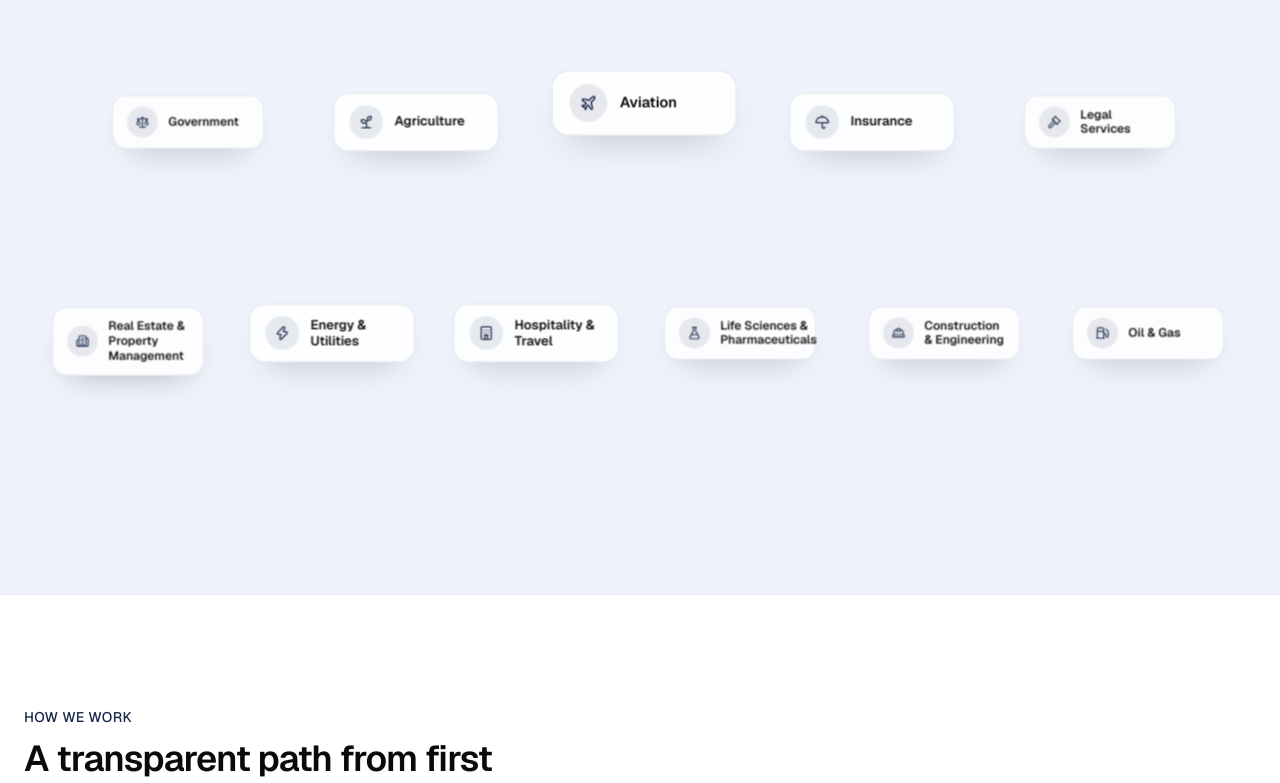
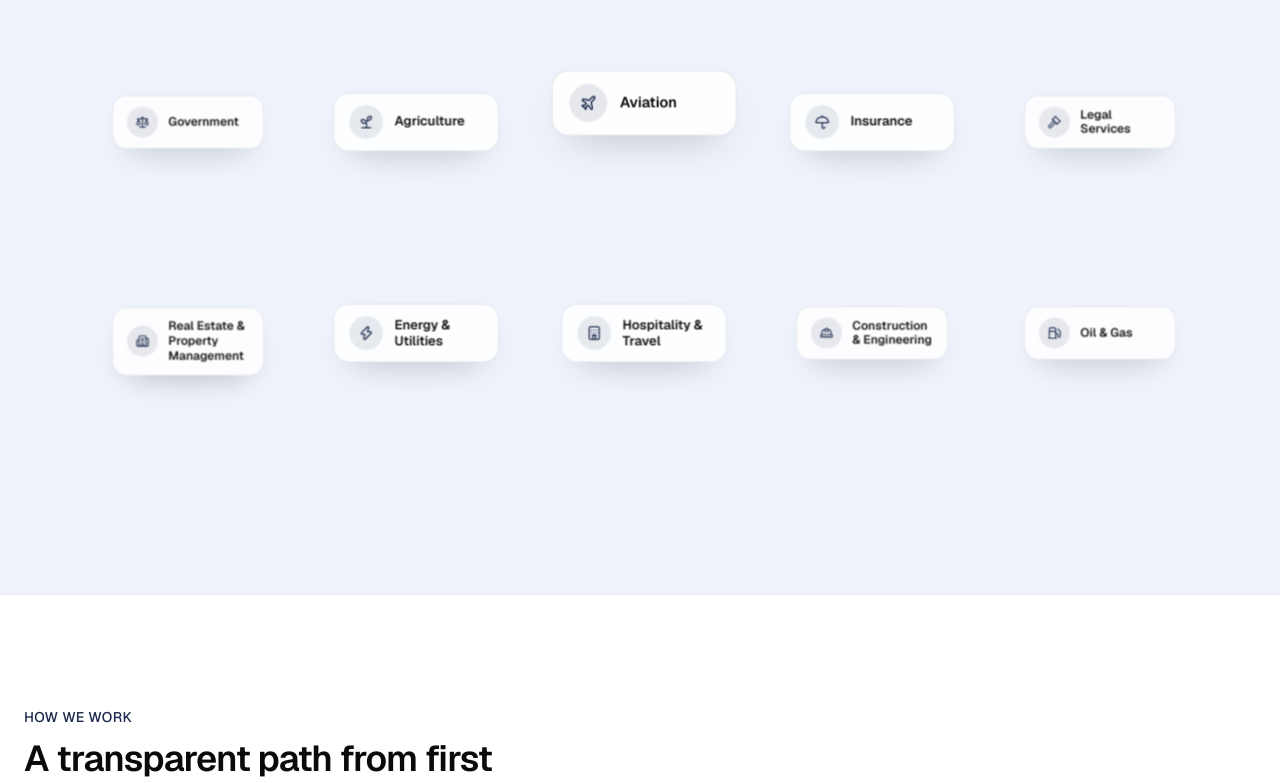
Before and after one commit to mian-yahya-gul/forward-deployment, a Next.js app: page / in a window 1280 px wide. Shown: the part 4080-4863 px from the top of the page. Built offline with nearby package versions, Linux system fonts and the light colour scheme.

Commit message:
Drop Life Sciences & Pharmaceuticals from homepage industries teaser
Keeps its /industries listing entry and detail page intact; it's just
excluded from the homepage scatter field, which rebalances to a 6/5/5
row layout for the remaining 16 industries.

```diff
--- a/components/shared/IndustryScatterField.tsx
+++ b/components/shared/IndustryScatterField.tsx
@@ -10,6 +10,10 @@ import { industries, type Industry } from "@/lib/data/industries";
 import { IndustryCard } from "@/components/shared/IndustryCard";
 import { ScrollReveal } from "@/components/shared/ScrollReveal";
 
+// Life Sciences & Pharmaceuticals still has its own /industries page and
+// listing entry — it's just left out of this homepage teaser.
+const homepageIndustries = industries.filter((industry) => industry.slug !== "life-sciences-pharmaceuticals");
+
 type Tier = "near" | "mid" | "far";
 
 interface Placement {
@@ -21,7 +25,7 @@ interface Placement {
 }
 
 // Hand-placed scatter positions (not randomized, so there's no
-// hydration/reflow surprise): a staggered 6/5/6 layout across three rows so
+// hydration/reflow surprise): a staggered 6/5/5 layout across three rows so
 // every industry gets its own spot with no overlap. Each row shares one top
 // offset so cards read as a clean row (the near card is the sole deliberate
 // exception, lifted slightly as the focal point) — per-card vertical jitter
@@ -43,13 +47,12 @@ const PLACEMENTS: Placement[] = [
   { top: "34%", left: "43%", tier: "near", duration: "6s", delay: "0s" },
   { top: ROW_TOP.row2, left: "62%", tier: "mid", duration: "4.9s", delay: "1.1s" },
   { top: ROW_TOP.row2, left: "81%", tier: "far", duration: "5.1s", delay: "0.4s" },
-  // Row 3 (6 cards)
-  { top: ROW_TOP.row3, left: "0%", tier: "far", duration: "5s", delay: "0.7s" },
-  { top: ROW_TOP.row3, left: "17%", tier: "mid", duration: "4.7s", delay: "1s" },
-  { top: ROW_TOP.row3, left: "34%", tier: "mid", duration: "5.5s", delay: "0.3s" },
-  { top: ROW_TOP.row3, left: "51%", tier: "far", duration: "4.9s", delay: "0.6s" },
-  { top: ROW_TOP.row3, left: "68%", tier: "far", duration: "5.2s", delay: "0.9s" },
-  { top: ROW_TOP.row3, left: "85%", tier: "far", duration: "4.6s", delay: "1.3s" },
+  // Row 3 (5 cards)
+  { top: ROW_TOP.row3, left: "5%", tier: "far", duration: "5s", delay: "0.7s" },
+  { top: ROW_TOP.row3, left: "24%", tier: "mid", duration: "4.7s", delay: "1s" },
+  { top: ROW_TOP.row3, left: "43%", tier: "mid", duration: "5.5s", delay: "0.3s" },
+  { top: ROW_TOP.row3, left: "62%", tier: "far", duration: "4.9s", delay: "0.6s" },
+  { top: ROW_TOP.row3, left: "81%", tier: "far", duration: "5.2s", delay: "0.9s" },
 ];
 
 const TIER_STYLE: Record<Tier, { scale: number; opacity: number }> = {
@@ -86,7 +89,7 @@ export function IndustryScatterField() {
             />
           </div>
           <div className="relative mx-auto h-[620px] w-full max-w-[1200px]">
-            {industries.map((industry, i) => (
+            {homepageIndustries.map((industry, i) => (
               <ScatterCard
                 key={industry.slug}
                 industry={industry}
@@ -105,7 +108,7 @@ export function IndustryScatterField() {
           showField && "lg:hidden",
         )}
       >
-        {industries.map((industry, index) => (
+        {homepageIndustries.map((industry, index) => (
           <ScrollReveal as="li" key={industry.slug} delay={(index % 3) * 80}>
             <IndustryCard industry={industry} />
           </ScrollReveal>
```
